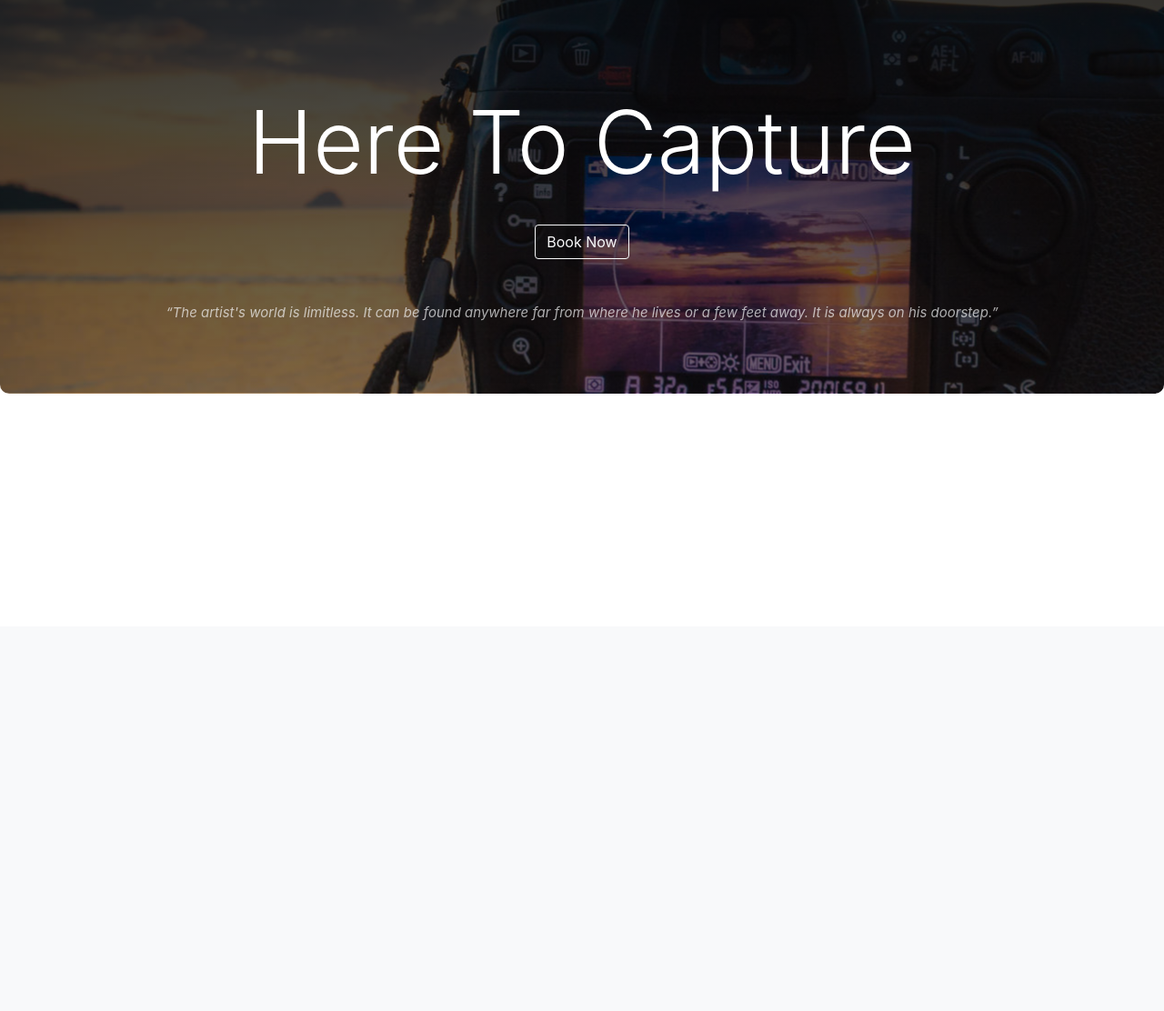
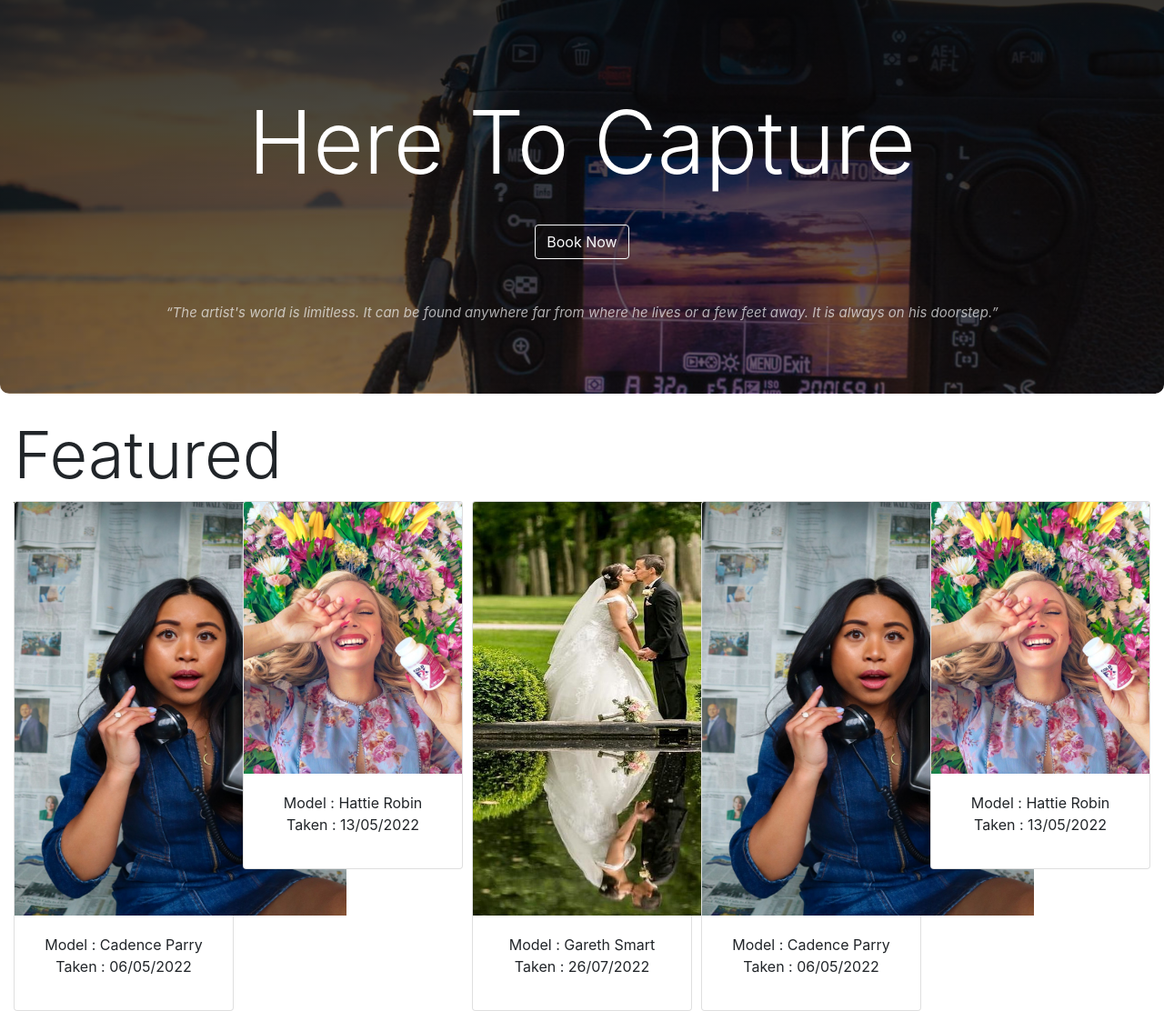
Before and after one commit to FredAlcantara/flask-tut, a Flask app: page / in a window 1280 px wide. Shown: the part 111-1223 px from the top of the page at 91% size. Before the commit the page ends 544 px from the top, so only its background shows below. Run offline with Flask 2, Linux system fonts and the light colour scheme.

Commit message:
created owl carousel

```diff
--- a/templates/index.html
+++ b/templates/index.html
@@ -58,4 +58,59 @@
     </div>
   </div>
 </div>
+<br />
+
+<div class="container-fluid">
+  <h1 class="display-3">Featured</h1>
+  <div class="owl-carousel owl-theme">
+    <div class="item">
+      <div class="card">
+        <img
+          src="../static/images/photo-one.jpg"
+          alt="alt-image"
+          style="width: 365px; height: 455px"
+          class="card-img-top"
+        />
+        <div class="card-body text-center">
+          <div class="card-title">
+            Model : Cadence Parry
+            <p>Taken : 06/05/2022</p>
+          </div>
+        </div>
+      </div>
+    </div>
+    <div class="item">
+      <div class="card">
+        <img
+          src="../static/images/photo-two.jpg"
+          alt="alt-image"
+          class="card-img-top"
+        />
+        <div class="card-body text-center">
+          <div class="card-title">
+            Model : Hattie Robin
+            <p>Taken : 13/05/2022</p>
+          </div>
+        </div>
+      </div>
+    </div>
+    <div class="item">
+      <div class="card">
+        <img
+          src="../static/images/photo-3.jpg"
+          alt="alt-image"
+          style="width: 365px; height: 455px"
+          class="card-img-top"
+        />
+        <div class="card-body text-center">
+          <div class="card-title">
+            Model : Gareth Smart
+            <p>Taken : 26/07/2022</p>
+          </div>
+        </div>
+      </div>
+    </div>
+  </div>
+</div>
+
 {% endblock %}
```
Also changed, not shown: static/images/photo-3.jpg (added), static/images/photo-one.jpg (added), static/images/photo-two.jpg (added).
